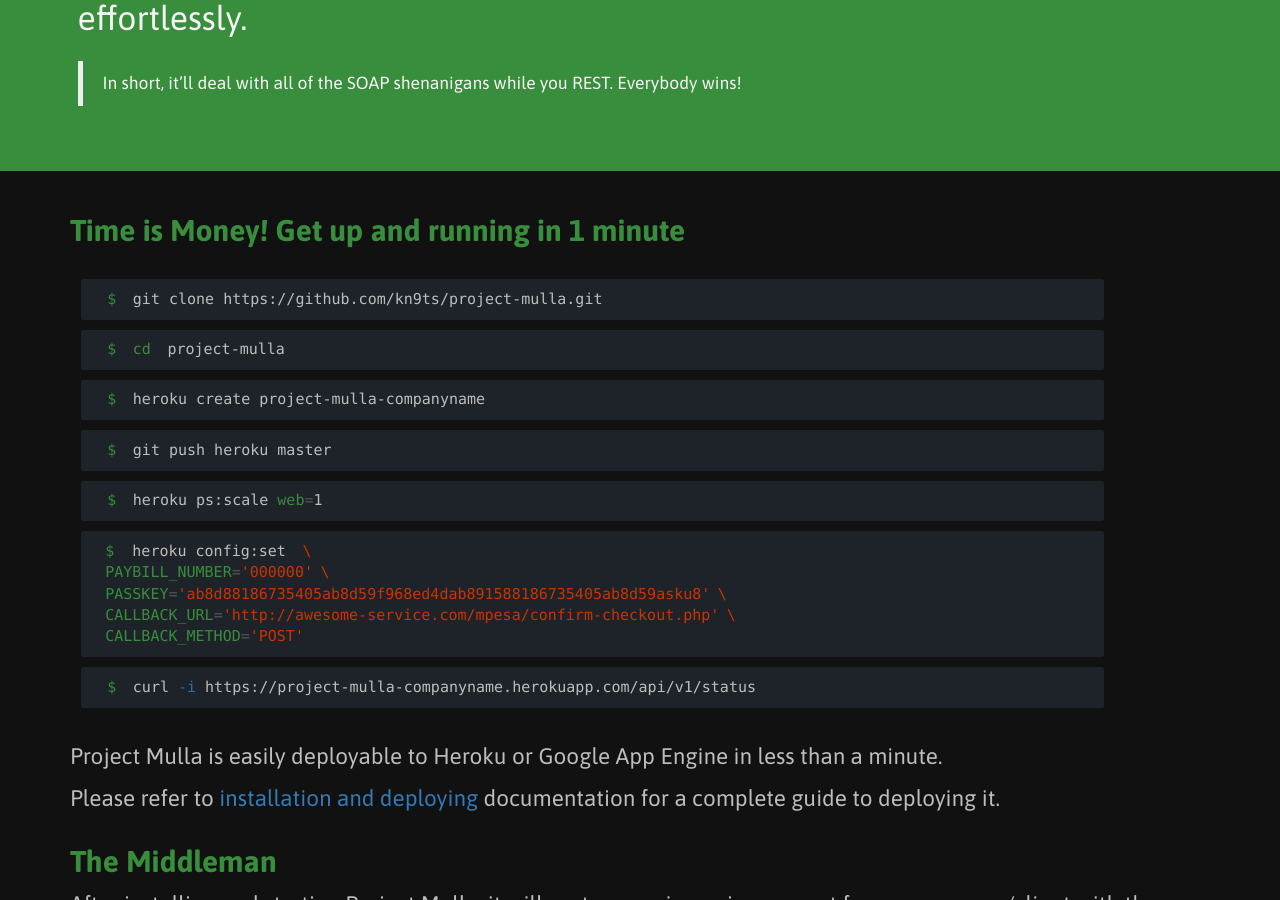
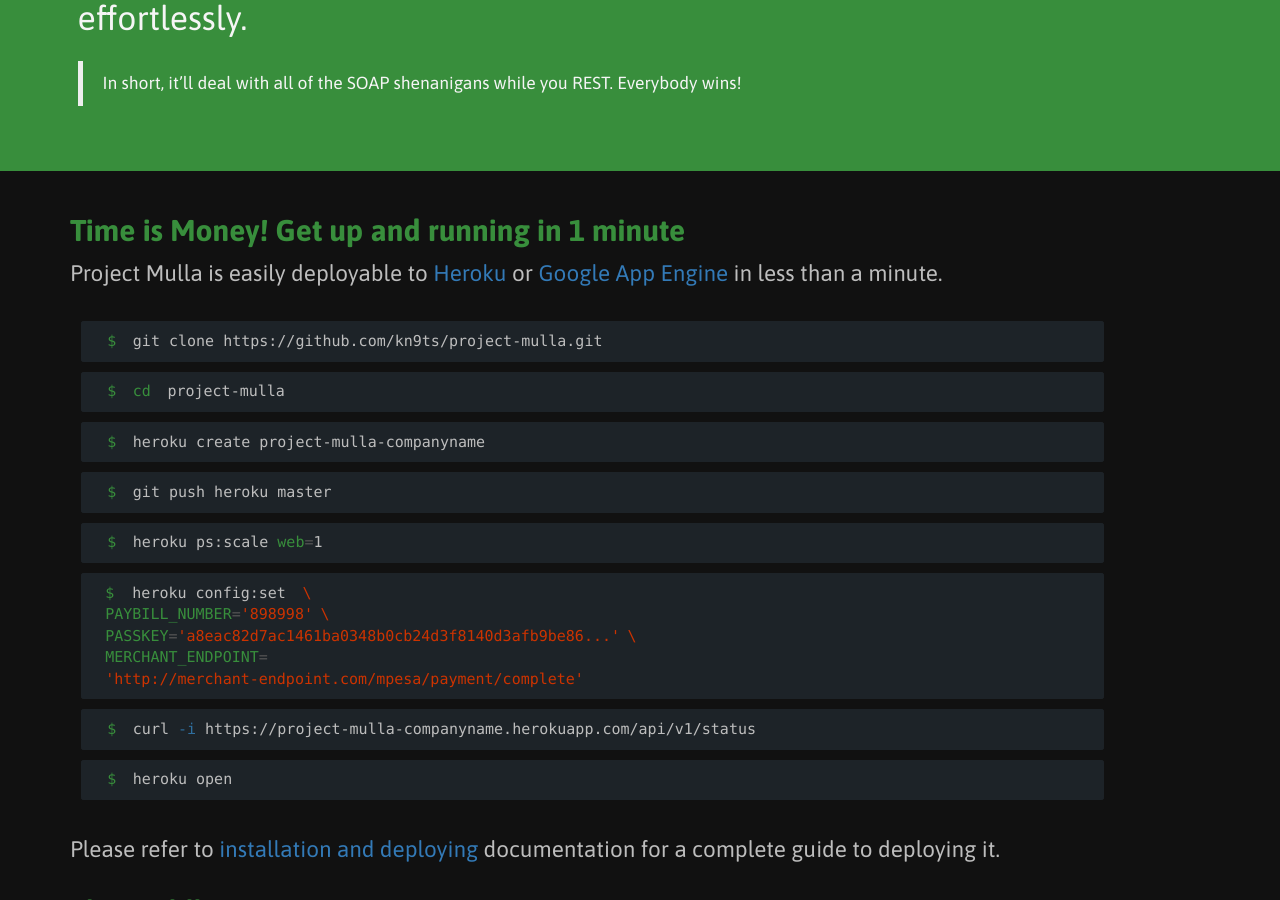
Before and after one commit to kn9ts/project-mulla, a Jekyll site: the page built from index.html, in a window 1280 px wide and 900 px high, scrolled down 1156 px. Built offline with Jekyll 4.4.1, drawn with Linux system fonts in a browser that asks for light colours; nearby versions of some CDN libraries.

Commit message:
Make a few homepage refactors

```diff
--- a/index.html
+++ b/index.html
@@ -21,6 +21,7 @@
 		<div class="row">
 			<div class="col-xs-12">
 				<h2>Time is Money! Get up and running in 1 minute</h2>
+				<p>{{ site.project_name }} is easily deployable to <a target="_blank" href="https://www.heroku.com/home">Heroku</a> or <a target="_blank" href="https://cloud.google.com/appengine/">Google App Engine</a> in less than a minute.</p>
 				<div class="col-xs-12 col-md-11 text-left padding-tb">
 					{% highlight bash %} $ git clone {{ site.project_url }}.git {% endhighlight %}
 					{% highlight bash %} $ cd project-mulla{% endhighlight %}
@@ -29,18 +30,16 @@
 					{% highlight bash %} $ heroku ps:scale web=1 {% endhighlight %}
 					<section class="config-vars-command">
 						{% highlight bash %} $ heroku config:set \
-                        PAYBILL_NUMBER='000000' \
-                        PASSKEY='ab8d88186735405ab8d59f968ed4dab891588186735405ab8d59asku8' \
-                        CALLBACK_URL='http://awesome-service.com/mpesa/confirm-checkout.php' \
-                        CALLBACK_METHOD='POST' {% endhighlight %}
+						PAYBILL_NUMBER='898998' \
+						PASSKEY='a8eac82d7ac1461ba0348b0cb24d3f8140d3afb9be86...' \
+						MERCHANT_ENDPOINT='http://merchant-endpoint.com/mpesa/payment/complete' {% endhighlight %}
 					</section>
 					{% highlight bash %} $ curl -i https://project-mulla-companyname.herokuapp.com/api/v1/status {% endhighlight %}
-                    <!-- {% highlight bash %} $ heroku open {% endhighlight %} -->
+					{% highlight bash %} $ heroku open {% endhighlight %}
 				</div>
 			</div>
 			<div class="col-xs-12">
 				{% assign docs = site.docs | sort:"navigation_weight" %}
-                <p>{{ site.project_name }} is easily deployable to Heroku or Google App Engine in less than a minute.</p>
 				<p>Please refer to <a href="{{ docs.first.url | prepend: site.baseurl }}">installation and deploying</a> documentation for a complete guide to deploying it.</p>
 			</div>
 			<div class="col-xs-12">
```
Lines whose indentation alone changed are shown as unchanged.
